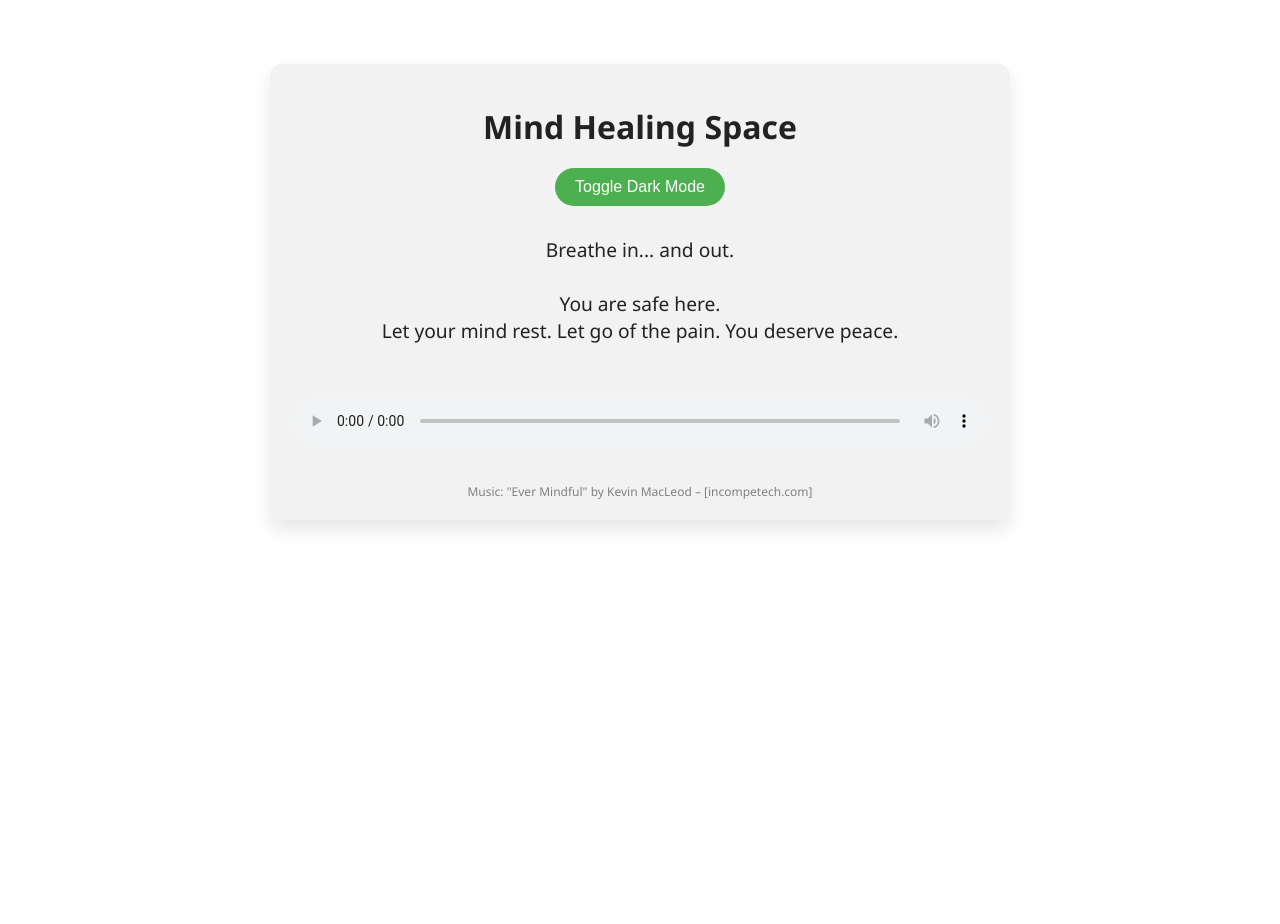
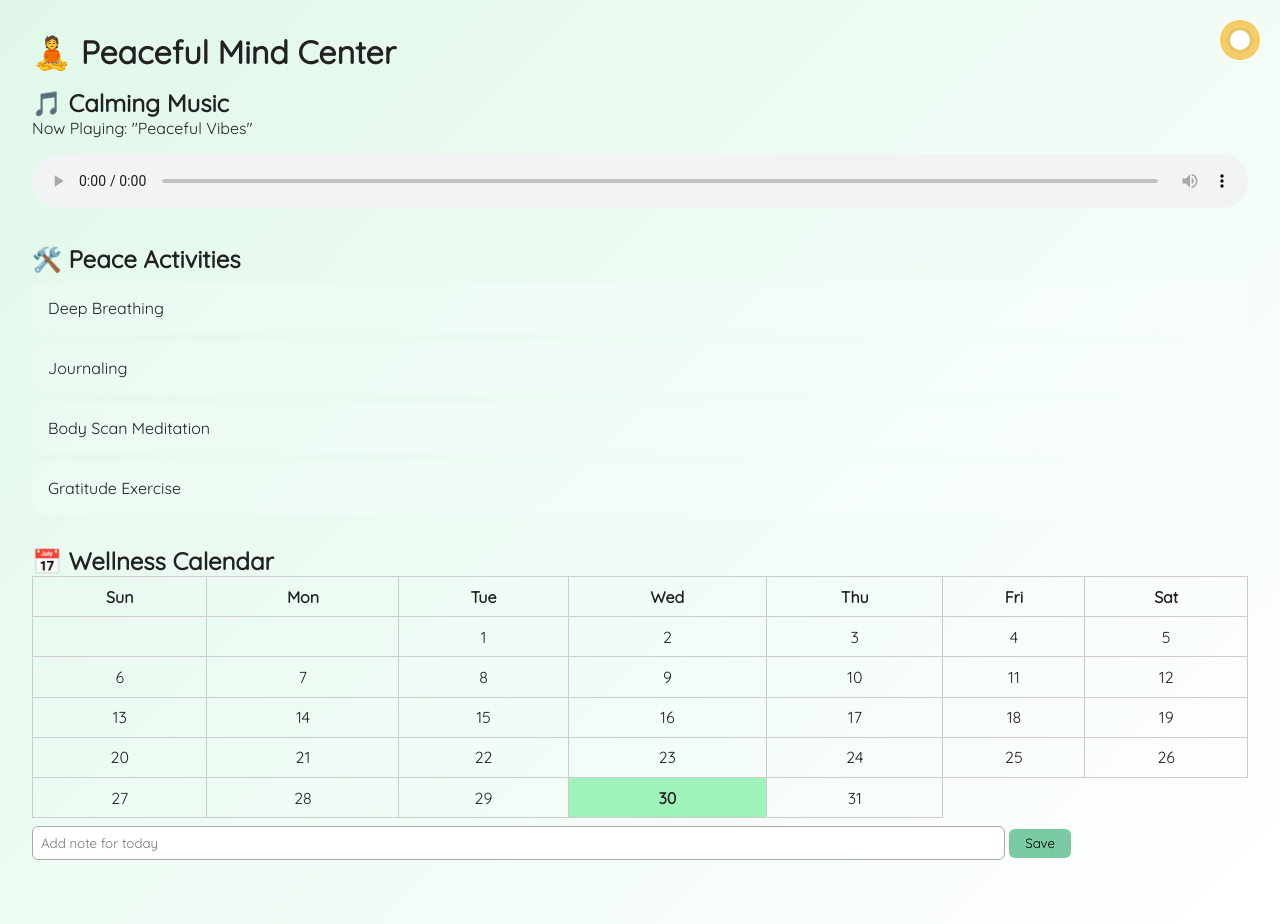
Before and after one commit to EllenIconoclust/Curator, a plain HTML site: page index.html in a window 1280 px wide. Before the commit the page ends 800 px from the top, so only its background shows below. Drawn offline with Linux system fonts and the light colour scheme.

Commit message:
Update index.html

```diff
--- a/index.html
+++ b/index.html
@@ -2,110 +2,223 @@
 <html lang="en">
 <head>
   <meta charset="UTF-8">
-  <title>Mind Healing Space</title>
-  <meta name="viewport" content="width=device-width, initial-scale=1.0">
+  <title>Peaceful Mind</title>
+  <link href="https://fonts.googleapis.com/css2?family=Quicksand&display=swap" rel="stylesheet">
   <style>
-    :root {
-      --bg-color: #ffffff;
-      --text-color: #222222;
-      --card-color: #f2f2f2;
-    }
-
-    body.dark-mode {
-      --bg-color: #121212;
-      --text-color: #ffffff;
-      --card-color: #1e1e1e;
+    * {
+      margin: 0;
+      padding: 0;
+      font-family: 'Quicksand', sans-serif;
+      box-sizing: border-box;
     }
 
     body {
-      margin: 0;
-      font-family: 'Segoe UI', sans-serif;
-      background-color: var(--bg-color);
-      color: var(--text-color);
-      transition: background-color 0.3s, color 0.3s;
+      transition: background 1s, color 1s;
+      background: linear-gradient(135deg, #e0f8e9, #ffffff);
+      color: #222;
+      padding: 2rem;
     }
 
-    .container {
-      max-width: 700px;
-      margin: 5% auto;
-      padding: 20px;
-      background-color: var(--card-color);
-      border-radius: 12px;
-      box-shadow: 0 10px 20px rgba(0,0,0,0.1);
+    body.dark {
+      background: linear-gradient(135deg, #0f2027, #203a43, #2c5364);
+      color: #f1f1f1;
+    }
+
+    .toggle-wrapper {
+      position: fixed;
+      top: 20px;
+      right: 20px;
+    }
+
+    .toggle-btn {
+      width: 40px;
+      height: 40px;
+      border-radius: 50%;
+      background: #f4cd67;
+      border: none;
+      cursor: pointer;
+      position: relative;
+      transition: background 0.4s;
+    }
+
+    .toggle-btn.dark {
+      background: #4e8bd5;
+    }
+
+    .toggle-icon {
+      position: absolute;
+      width: 20px;
+      height: 20px;
+      top: 10px;
+      left: 10px;
+      border-radius: 50%;
+      background: white;
+      box-shadow: 0 0 5px rgba(0,0,0,0.2);
     }
 
     h1 {
-      text-align: center;
-      margin-bottom: 20px;
+      margin-bottom: 1rem;
     }
 
-    .toggle-btn {
-      display: flex;
-      justify-content: center;
-      margin-bottom: 20px;
+    .section {
+      margin-bottom: 2rem;
     }
 
-    button {
-      padding: 10px 20px;
-      border: none;
-      background-color: #4CAF50;
-      color: white;
-      border-radius: 20px;
-      font-size: 16px;
+    .activity {
+      background: rgba(255,255,255,0.2);
+      padding: 1rem;
+      border-radius: 12px;
+      margin-top: 0.5rem;
       cursor: pointer;
     }
 
-    button:hover {
-      background-color: #3e8e41;
+    .activity:hover {
+      background: rgba(255,255,255,0.1);
     }
 
-    .message {
-      font-size: 1.2rem;
+    .activity-details {
+      display: none;
+      margin-top: 0.5rem;
+      font-size: 0.95rem;
+      opacity: 0.9;
+    }
+
+    .calendar {
+      margin-top: 1rem;
+    }
+
+    table {
+      border-collapse: collapse;
+      width: 100%;
+    }
+
+    th, td {
+      padding: 0.6rem;
       text-align: center;
-      margin: 30px 0;
+      border: 1px solid #ccc;
+    }
+
+    td.today {
+      background: #a0f3ba;
+      font-weight: bold;
     }
 
     audio {
+      margin-top: 1rem;
       width: 100%;
-      margin-top: 20px;
     }
 
-    .credit {
-      text-align: center;
-      font-size: 12px;
-      color: gray;
-      margin-top: 30px;
+    input[type="text"] {
+      padding: 0.5rem;
+      width: 80%;
+      margin-top: 0.5rem;
+      border: 1px solid #aaa;
+      border-radius: 6px;
+    }
+
+    button.save {
+      margin-top: 0.5rem;
+      padding: 0.4rem 1rem;
+      background: #7acaa3;
+      border: none;
+      border-radius: 6px;
+      cursor: pointer;
     }
   </style>
 </head>
 <body>
-  <div class="container">
-    <h1>Mind Healing Space</h1>
+  <div class="toggle-wrapper">
+    <button class="toggle-btn" onclick="toggleDarkMode()">
+      <div class="toggle-icon"></div>
+    </button>
+  </div>
 
-    <div class="toggle-btn">
-      <button onclick="toggleDarkMode()">Toggle Dark Mode</button>
+  <h1>🧘 Peaceful Mind Center</h1>
+
+  <div class="section">
+    <h2>🎵 Calming Music</h2>
+    <p>Now Playing: "Peaceful Vibes"</p>
+    <audio controls loop>
+      <source src="https://cdn.pixabay.com/audio/2023/02/21/audio_57e778b1e3.mp3" type="audio/mp3">
+    </audio>
+  </div>
+
+  <div class="section">
+    <h2>🛠️ Peace Activities</h2>
+    <div class="activity" onclick="toggleDetails(this)">
+      Deep Breathing
+      <div class="activity-details">Breathe in for 4 seconds, hold for 4, and breathe out for 4. Repeat 5 times.</div>
     </div>
+    <div class="activity" onclick="toggleDetails(this)">
+      Journaling
+      <div class="activity-details">Write down your thoughts without filtering them. Let your emotions flow out safely.</div>
+    </div>
+    <div class="activity" onclick="toggleDetails(this)">
+      Body Scan Meditation
+      <div class="activity-details">Focus on each part of your body from head to toe, noticing tension and relaxing it.</div>
+    </div>
+    <div class="activity" onclick="toggleDetails(this)">
+      Gratitude Exercise
+      <div class="activity-details">List 3 things you're grateful for today and reflect on why they matter to you.</div>
+    </div>
+  </div>
 
-    <div class="message">
-      Breathe in... and out.<br><br>
-      You are safe here.<br>
-      Let your mind rest. Let go of the pain. You deserve peace.
-    </div>
-
-    <audio controls autoplay loop>
-      <source src="ever_mindful.mp3" type="audio/mpeg">
-      Your browser does not support the audio element.
-    </audio>
-
-    <div class="credit">
-      Music: "Ever Mindful" by Kevin MacLeod – [incompetech.com]
-    </div>
+  <div class="section calendar">
+    <h2>📅 Wellness Calendar</h2>
+    <table id="calendar"></table>
+    <input type="text" id="note" placeholder="Add note for today">
+    <button class="save" onclick="saveNote()">Save</button>
+    <p id="saved-note"></p>
   </div>
 
   <script>
     function toggleDarkMode() {
-      document.body.classList.toggle("dark-mode");
+      const body = document.body;
+      const toggle = document.querySelector(".toggle-btn");
+      body.classList.toggle("dark");
+      toggle.classList.toggle("dark");
     }
+
+    function toggleDetails(el) {
+      const detail = el.querySelector(".activity-details");
+      detail.style.display = detail.style.display === 'block' ? 'none' : 'block';
+    }
+
+    function buildCalendar() {
+      const today = new Date();
+      const year = today.getFullYear();
+      const month = today.getMonth();
+      const day = today.getDate();
+      const daysInMonth = new Date(year, month + 1, 0).getDate();
+      const firstDay = new Date(year, month, 1).getDay();
+      const calendar = document.getElementById("calendar");
+      const weekdays = ['Sun', 'Mon', 'Tue', 'Wed', 'Thu', 'Fri', 'Sat'];
+
+      let html = "<tr>" + weekdays.map(d => `<th>${d}</th>`).join('') + "</tr><tr>";
+      for (let i = 0; i < firstDay; i++) html += "<td></td>";
+      for (let d = 1; d <= daysInMonth; d++) {
+        const isToday = d === day ? 'today' : '';
+        html += `<td class="${isToday}">${d}</td>`;
+        if ((firstDay + d) % 7 === 0) html += "</tr><tr>";
+      }
+      html += "</tr>";
+      calendar.innerHTML = html;
+    }
+
+    function saveNote() {
+      const note = document.getElementById("note").value;
+      const saved = document.getElementById("saved-note");
+      if (note) {
+        saved.textContent = "Saved for today: " + note;
+        localStorage.setItem("note-" + new Date().toDateString(), note);
+      }
+    }
+
+    window.onload = function() {
+      buildCalendar();
+      const saved = localStorage.getItem("note-" + new Date().toDateString());
+      if (saved) document.getElementById("saved-note").textContent = "Saved for today: " + saved;
+    };
   </script>
 </body>
 </html>
```
